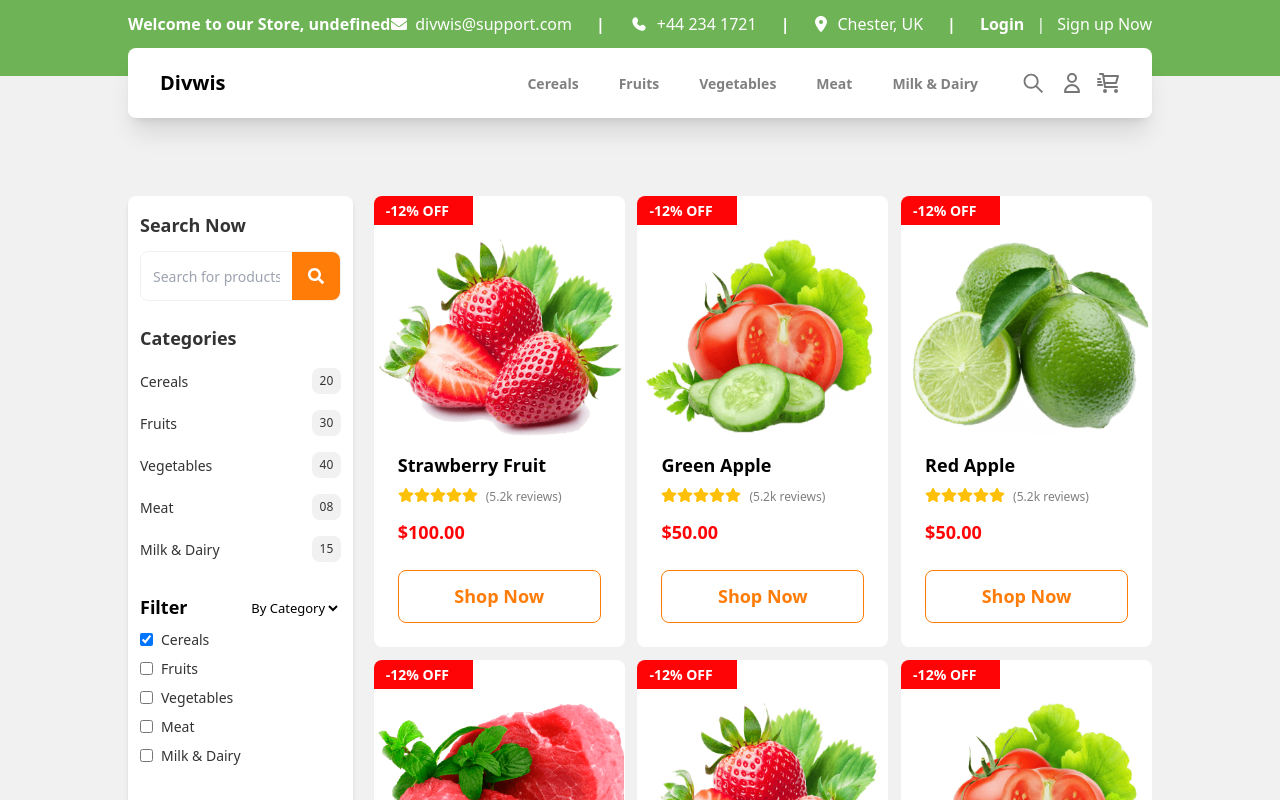
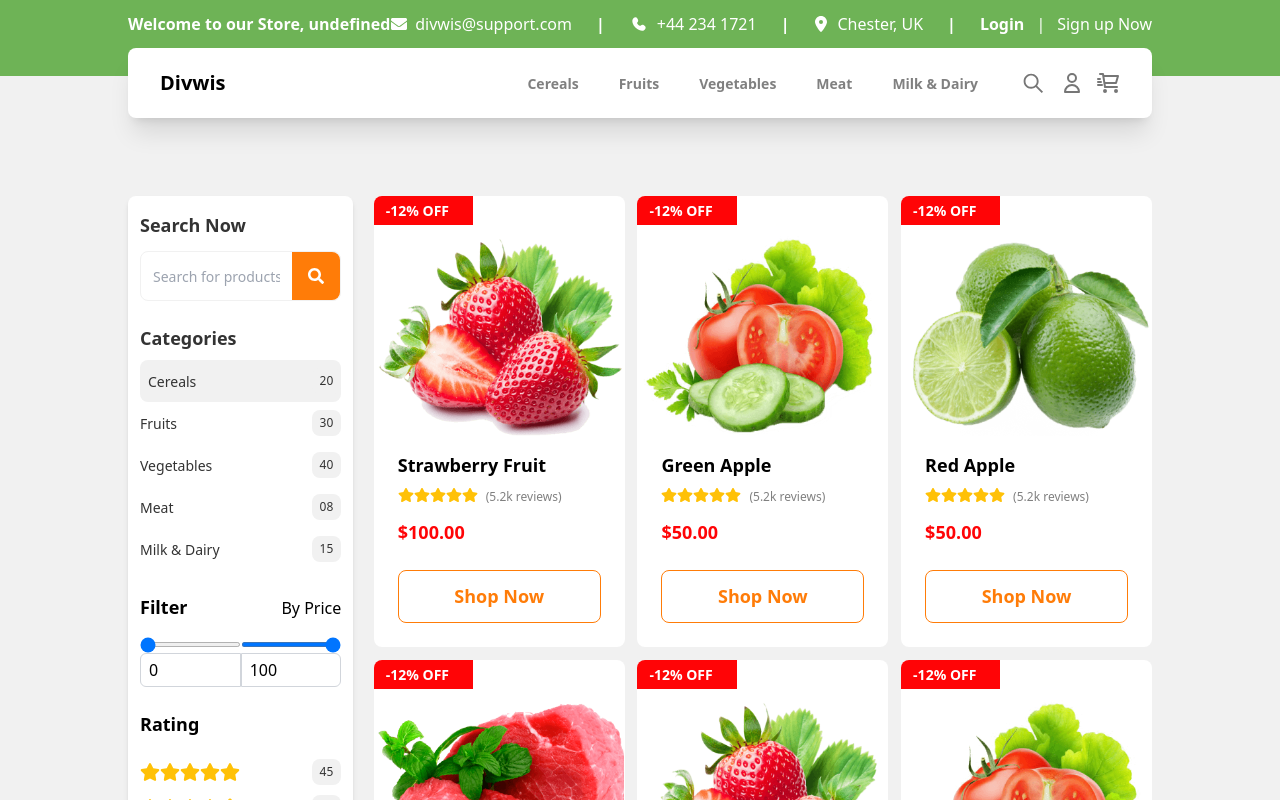
Before and after one commit to Frokesy/divwis, a React (Vite) app: page /shops/1 in a window 1280 px wide. Shown: the top 800 px of the page. Built offline with nearby package versions, Linux system fonts and the light colour scheme; no server answers; the database is empty.

Commit message:
minor fix

```diff
--- a/src/components/shops/Categories.tsx
+++ b/src/components/shops/Categories.tsx
@@ -1,5 +1,10 @@
+import { FC } from "react";
 
-const Categories = () => {
+interface CategoryProps {
+  pageId: string | undefined;
+}
+
+const Categories: FC<CategoryProps> = ({ pageId }) => {
   const categories = [
     {
       id: 1,
@@ -27,6 +32,7 @@ const Categories = () => {
       quantity: 15,
     },
   ];
+  const id = parseInt(pageId as string);
 
   return (
     <div>
@@ -36,7 +42,10 @@ const Categories = () => {
         {categories.map((category) => (
           <div
             key={category.id}
-            className="flex items-center justify-between py-2"
+            className={`flex items-center justify-between py-2 ${
+              id === category.id &&
+              "bg-[#f1f1f1] pl-2 rounded-lg transition-all duration-500 ease-in-out"
+            }`}
           >
             <h2 className="text-[#333] text-[14px]">{category.name}</h2>
             <span className="text-[#333] text-[12px] bg-[#f1f1f1] py-1 px-2 rounded-lg">
--- a/src/components/shops/Filter.tsx
+++ b/src/components/shops/Filter.tsx
@@ -1,58 +1,14 @@
-import { useState } from "react";
 import PriceRangeSlider from "./PriceRangeSlider";
-import { FC } from "react";
 
-interface CategoryProps {
-  pageId: string | undefined;
-}
-
-const Filter: FC<CategoryProps> = ({ pageId }) => {
-  const [selectedFilter, setSelectedFilter] = useState("By Category");
-
-  const handleFilterChange = (event: React.ChangeEvent<HTMLSelectElement>) => {
-    setSelectedFilter(event.target.value);
-  };
-
-  const categories = [
-    { id: 1, name: "Cereals" },
-    { id: 2, name: "Fruits" },
-    { id: 3, name: "Vegetables" },
-    { id: 4, name: "Meat" },
-    { id: 5, name: "Milk & Dairy" },
-  ];
-  const id = parseInt(pageId as string);
-
+const Filter = () => {
   return (
     <div>
       <div className="flex justify-between items-center mb-2 pt-6">
         <h3 className="font-semibold text-[18px]">Filter</h3>
-        <select
-          name=""
-          id=""
-          className="text-[13px] bg-inherit outline-none"
-          value={selectedFilter}
-          onChange={handleFilterChange}
-        >
-          <option>By Category</option>
-          <option>By Price</option>
-        </select>
+        <p>By Price</p>
       </div>
-      {selectedFilter === "By Category" && (
-        <div>
-          {categories.map((category) => (
-            <label key={category.id} className="flex items-center mb-2">
-              {category.id === id ? (
-                <input type="checkbox" className="mr-2" defaultChecked />
-              ) : (
-                <input type="checkbox" className="mr-2" />
-              )}
-              <span className="text-[#333] text-[14px]">{category.name}</span>
-            </label>
-          ))}
-        </div>
-      )}
 
-      {selectedFilter === "By Price" && <PriceRangeSlider />}
+      <PriceRangeSlider />
     </div>
   );
 };
--- a/src/components/shops/SideNav.tsx
+++ b/src/components/shops/SideNav.tsx
@@ -1,22 +1,22 @@
 import { FC } from "react";
-import Categories from "./Categories"
-import Filter from "./Filter"
-import Rating from "./Rating"
-import Search from "./Search"
+import Categories from "./Categories";
+import Filter from "./Filter";
+import Rating from "./Rating";
+import Search from "./Search";
 
 interface SideNavProps {
   id: string | undefined;
 }
 
-const SideNav:FC<SideNavProps> = ({ id }) => {
+const SideNav: FC<SideNavProps> = ({ id }) => {
   return (
     <div className="bg-[#fff] px-3 py-4 rounded-lg shadow-md">
-        <Search />
-        <Categories />
-        <Filter pageId={id} />
-        <Rating />
+      <Search />
+      <Categories pageId={id} />
+      <Filter />
+      <Rating />
     </div>
-  )
-}
+  );
+};
 
-export default SideNav
+export default SideNav;
```
